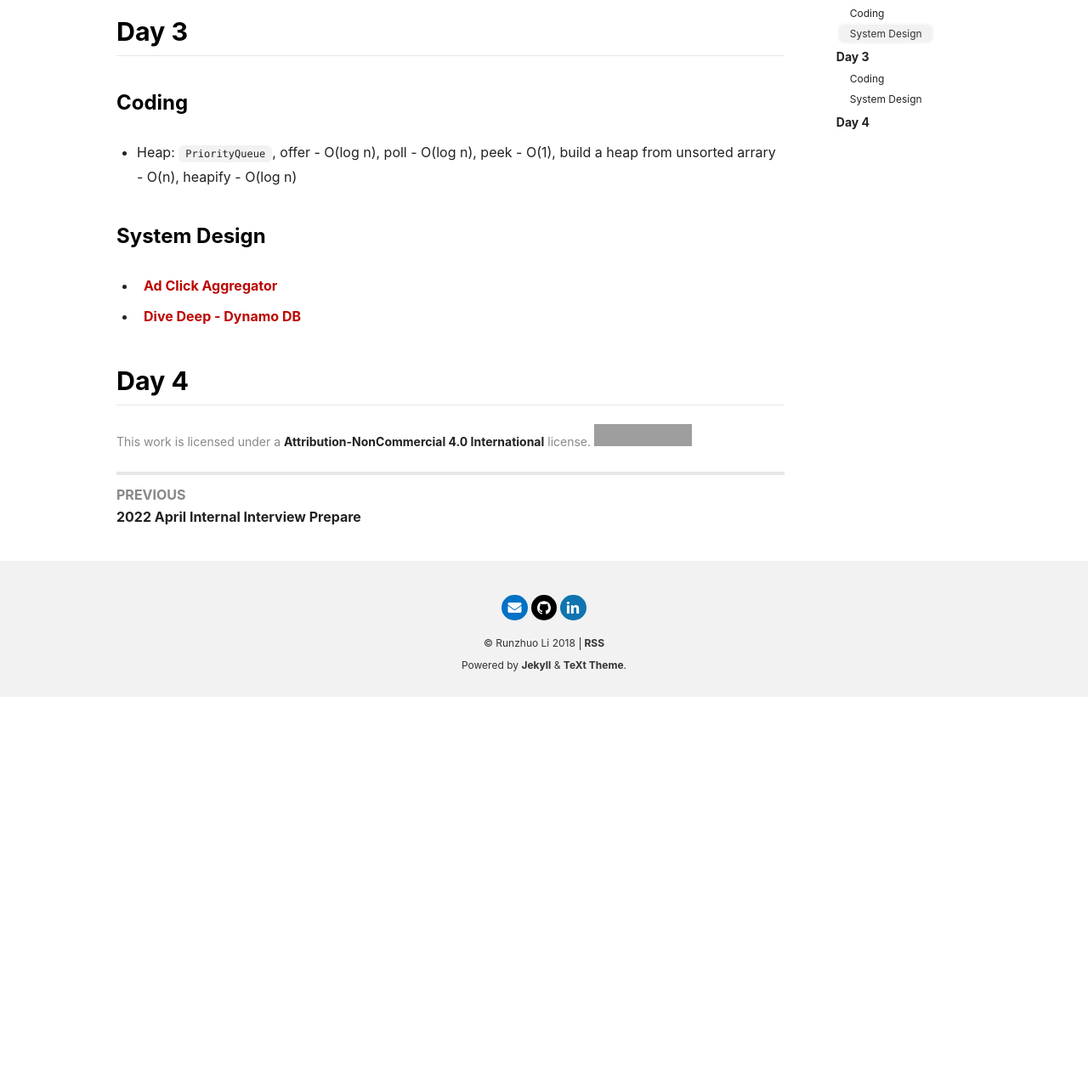
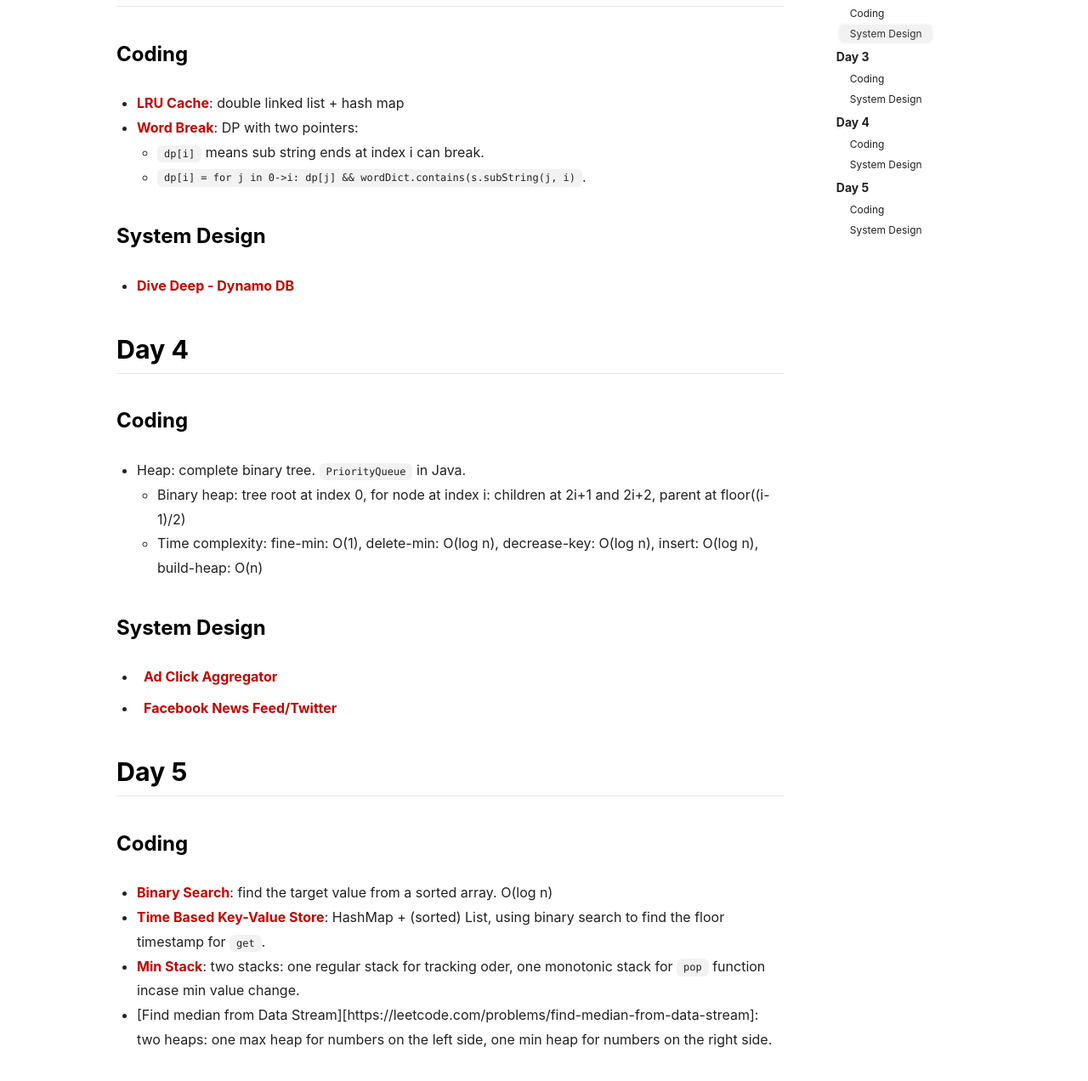
Before and after one commit to runzhuoli/runzhuoli.github.io, a Jekyll site: the page built from _posts/2024-12-10-7-days.md, in a window 1280 px wide and 1400 px high, scrolled down 4465 px, cut to the strip 120-1392 px from the top of the window. Shown: the whole strip at 85% size. Built offline with Jekyll 4.4.1, drawn with Linux system fonts in a browser that asks for light colours; nearby versions of some CDN libraries; comment, search, counter and statistics services are not loaded; before the commit the page ends 5405 px from its top, so only the background shows below that; some of the changed text lies outside the part shown; grey boxes are pictures that could not be loaded.

Commit message:
Update 2024-12-10-7-days.md update day 5 coding

```diff
--- a/_posts/2024-12-10-7-days.md
+++ b/_posts/2024-12-10-7-days.md
@@ -58,9 +58,7 @@ PS: Only do calculation when it impact the design
 ### Coding
 
 - [Container with most water](https://leetcode.com/problems/container-with-most-water) : two pointers, left and right, move the smaller one in each step
-- [Word Break](https://leetcode.com/problems/word-break): DP with two pointers:
-  - `dp[i]` means sub string ends at index i can break.
-  - `dp[i] = for j in 0->i: dp[j] && wordDict.contains(s.subString(j, i)`.
+- [3Sum](https://leetcode.com/problems/3sum/description/): sort array first, fix one number and use two pointers to find another two.
 
 ### System Design
 
@@ -105,13 +103,38 @@ PS: Only do calculation when it impact the design
 
 ### Coding
 
-- Heap: `PriorityQueue`, offer - O(log n), poll - O(log n), peek - O(1), build a heap from unsorted arrary - O(n), heapify - O(log n)
+- [LRU Cache](https://leetcode.com/problems/lru-cache/description/): double linked list + hash map
+- [Word Break](https://leetcode.com/problems/word-break): DP with two pointers:
+  - `dp[i]` means sub string ends at index i can break.
+  - `dp[i] = for j in 0->i: dp[j] && wordDict.contains(s.subString(j, i)`.
+
+### System Design
+
+- [Dive Deep - Dynamo DB]()
+
+## Day 4
+
+### Coding
+
+- Heap: complete binary tree. `PriorityQueue` in Java.
+  - Binary heap: tree root at index 0, for node at index i: children at 2i+1 and 2i+2, parent at floor((i-1)/2)
+  - Time complexity: fine-min: O(1), delete-min: O(log n), decrease-key: O(log n), insert: O(log n), build-heap: O(n)
 
 ### System Design
 
 - [Ad Click Aggregator](https://www.hellointerview.com/learn/system-design/problem-breakdowns/ad-click-aggregator)
 
+- [Facebook News Feed/Twitter](https://www.hellointerview.com/learn/system-design/problem-breakdowns/fb-news-feed)
 
-- [Dive Deep - Dynamo DB]()
+## Day 5
 
-## Day 4
+### Coding
+
+- [Binary Search](https://leetcode.com/problems/binary-search): find the target value from a sorted array. O(log n)
+- [Time Based Key-Value Store](https://leetcode.com/problems/time-based-key-value-store): HashMap + (sorted) List, using binary search to find the floor timestamp for `get`.
+- [Min Stack](https://leetcode.com/problems/min-stack): two stacks: one regular stack for tracking oder, one monotonic stack for `pop` function incase min value change.
+- [Find median from Data Stream][https://leetcode.com/problems/find-median-from-data-stream]: two heaps: one max heap for numbers on the left side, one min heap for numbers on the right side.
+
+### System Design
+
+- [Dive Deep - Database]
```
